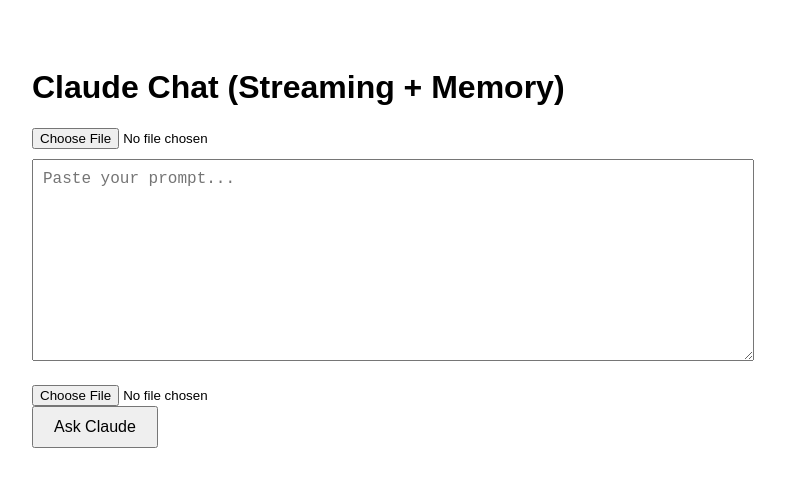
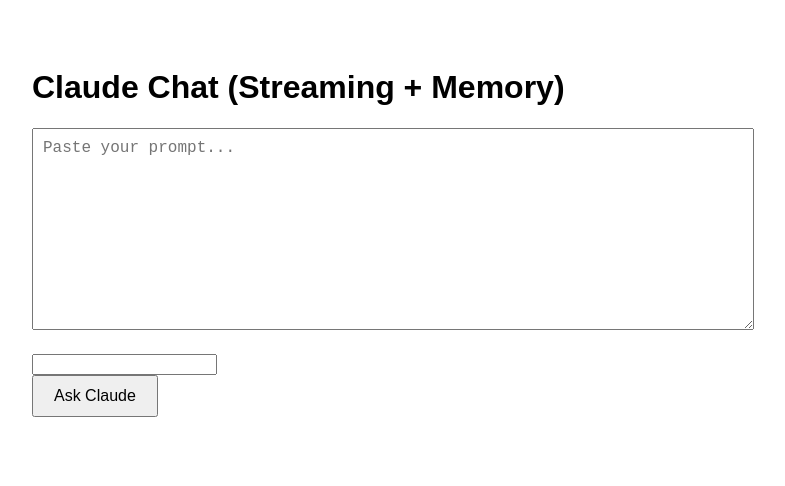
Before and after one commit to josephyu12/claude-chatbot, a React (Create React App) app in the folder client/: page / in a window 1280 px wide. Shown: the top 486 px of the page, without its empty margins (258-1043 px from the left). Built offline with nearby package versions, Linux system fonts and the light colour scheme.

Commit message:
fixing file input buttons?

```diff
--- a/client/src/App.js
+++ b/client/src/App.js
@@ -102,12 +102,6 @@
     <div className="App">
       <h1>Claude Chat (Streaming + Memory)</h1>
       <form onSubmit={handleSubmit}>
-        <input
-          id="file-input"
-          type="file"
-          onChange={handleFileChange}
-          style={{ marginBottom: '10px' }}
-        />
         <textarea
           value={prompt}
           onChange={(e) => setPrompt(e.target.value)}
@@ -116,7 +110,7 @@
         />
         <br />
         <input
-          type="file"
+          type="file-input"
           onChange={handleFileChange}
           disabled={loading}
         />
```
